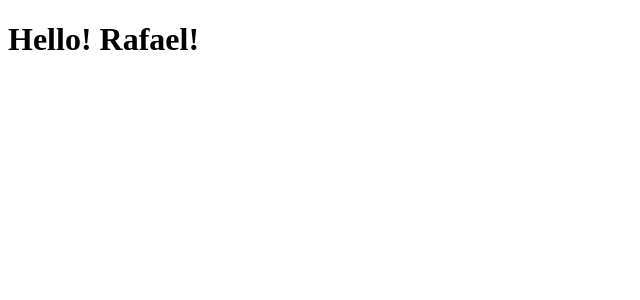
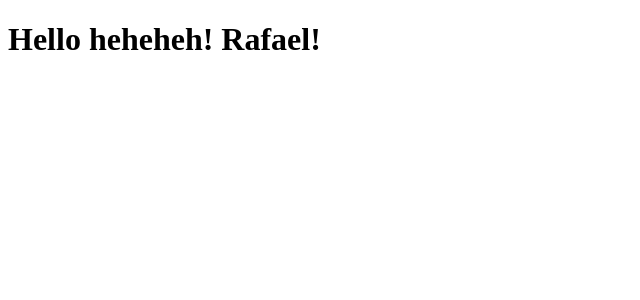
Before and after one commit to labsoft-2018/web-frontend, a React app: page / in a window 1280 px wide. Shown: the top 300 px of the page, without its empty margins (0-640 px from the left). Built offline with nearby package versions, Linux system fonts and the light colour scheme.

Commit message:
Update component for testing purposes

```diff
--- a/src/components/HelloWorld/index.tsx
+++ b/src/components/HelloWorld/index.tsx
@@ -8,6 +8,6 @@ export const HelloWorld: React.SFC<IHelloWorldProps> = ({
   name,
 }) => (
   <h1>
-    Hello! {name}!
+    Hello heheheh! {name}!
   </h1>
 )
```
Also changed, not shown: 1 other file (tests, documents, lock files or other folders).
